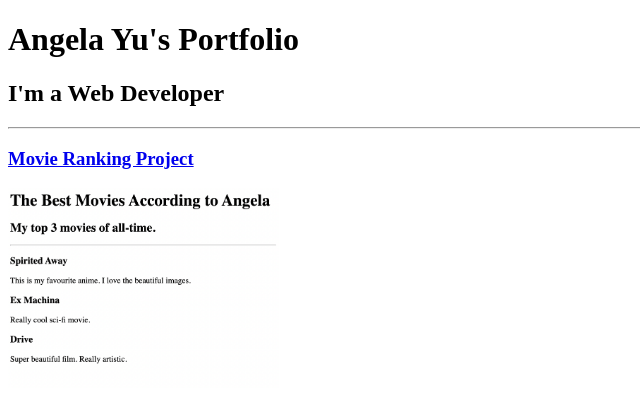
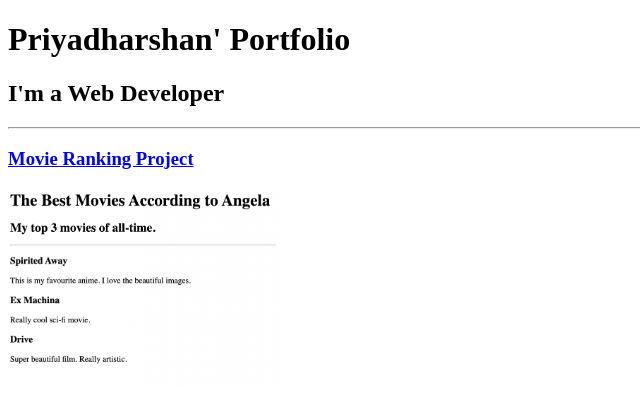
Before and after one commit to priyadharshan777/html-portfolio, a plain HTML site: page index.html in a window 1280 px wide. Shown: the top 408 px of the page, without its empty margins (0-640 px from the left). Drawn offline with Linux system fonts and the light colour scheme.

Commit message:
Update index.html

```diff
--- a/index.html
+++ b/index.html
@@ -3,11 +3,11 @@
 
 <head>
     <meta charset="UTF-8">
-    <title>Angela's Portfolio</title>
+    <title>Priyadharshan's Portfolio</title>
 </head>
 
 <body>
-    <h1>Angela Yu's Portfolio</h1>
+    <h1>Priyadharshan' Portfolio</h1>
     <h2>I'm a Web Developer</h2>
     <hr />
     <h3><a href="./public/movie-ranking.html">Movie Ranking Project</a></h3>
```
